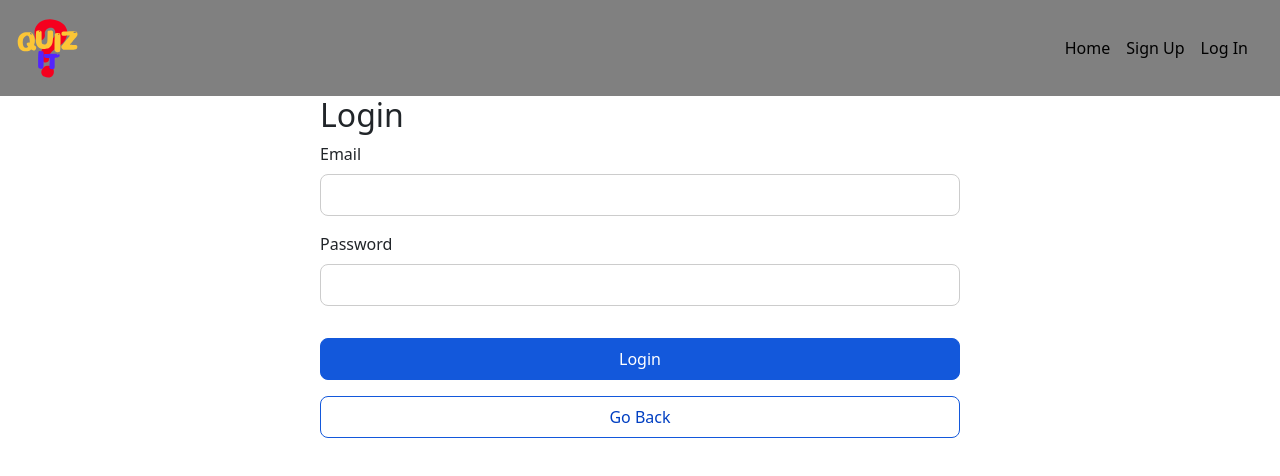
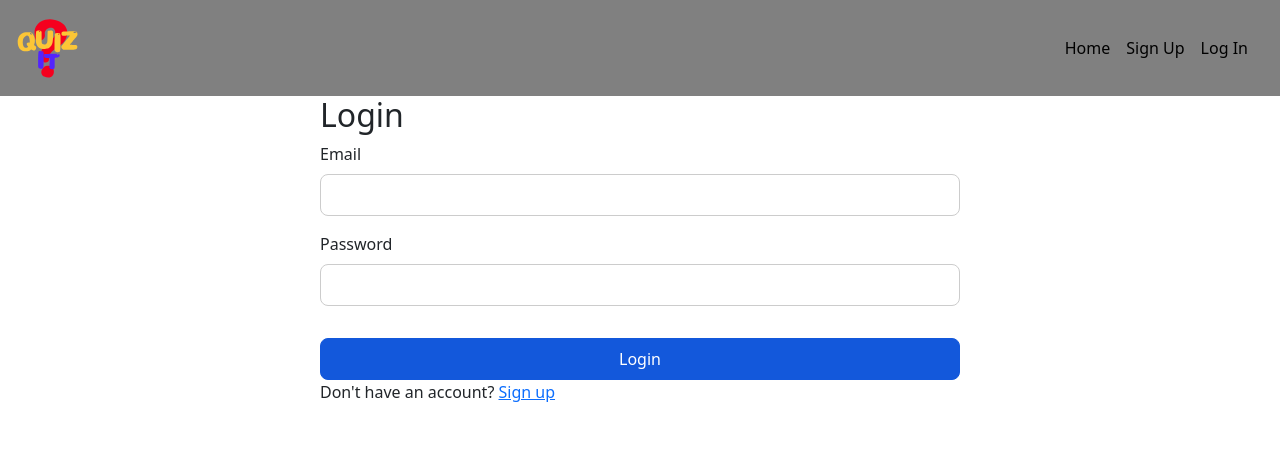
Before and after one commit to mashalnaeem/mashal-naeem-quizit, a React (Create React App) app: page /login in a window 1280 px wide. Shown: the top 476 px of the page. Built offline with nearby package versions, Linux system fonts and the light colour scheme.

Commit message:
update login page to add a link to the signup page if the user does not have an account

```diff
--- a/src/pages/LoginPage/LoginPage.js
+++ b/src/pages/LoginPage/LoginPage.js
@@ -2,7 +2,8 @@
 
 import { useState } from 'react';
 import axios from 'axios';
-import { useNavigate } from 'react-router-dom';
+import { useNavigate, Link } from 'react-router-dom';
+import { Button } from "react-bootstrap";
 import Input from "../../components/Input/Input.js"
 
 function LoginPage() {
@@ -33,10 +34,6 @@
     }
   };
 
-  const handleGoBack = () => {
-    navigate(-1); // Navigate back to the previous page
-  };
-
   return (
     <div className="form">
       <h2>Login</h2>
@@ -56,8 +53,8 @@
           onChange={(e) => setPassword(e.target.value)}
           type="password"
         />
-        <button className="form__button" type="submit">Login</button>
-        <button className="form__button form__button--cancel" type="button" onClick={handleGoBack}>Go Back</button> {/* Add a button to go back */}
+        <Button className="form__button" type="submit">Login</Button>
+        <p>Don't have an account? <Link to="/signup">Sign up</Link></p>
       </form>
     </div>
   );
```
